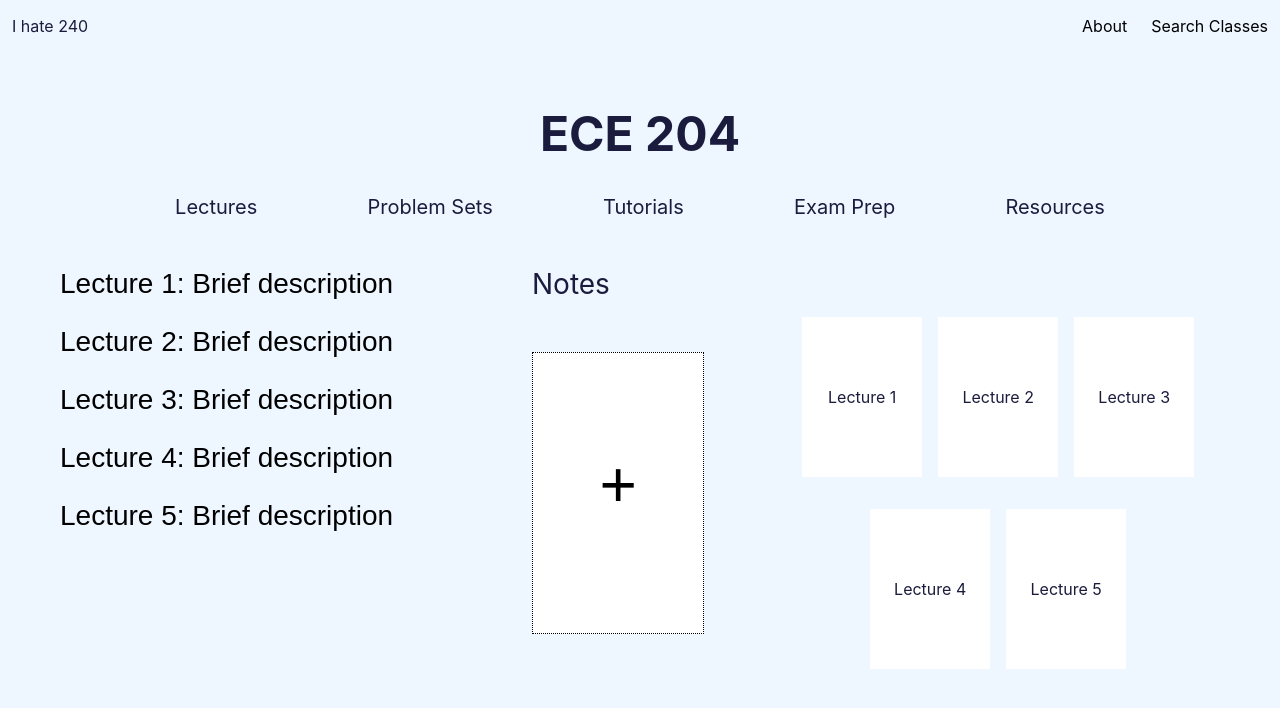
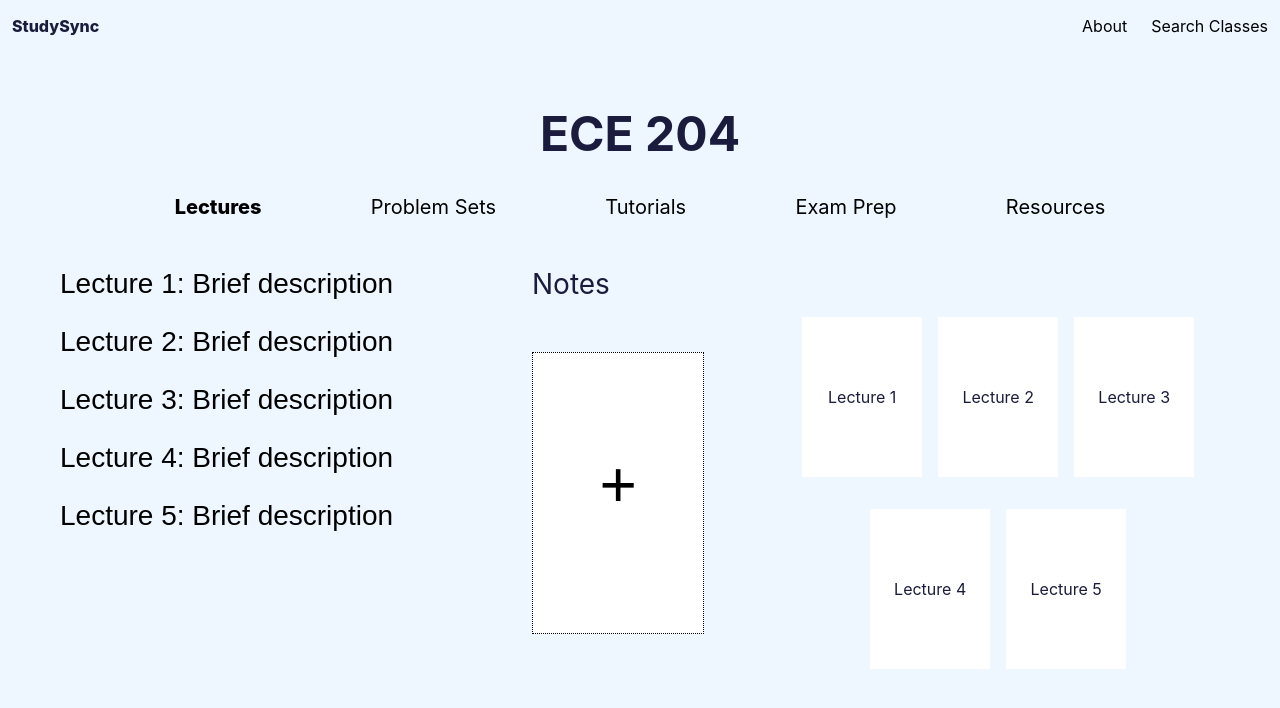
Before and after one commit to isabellehuangg/pset-collab, a React (Create React App) app in the folder client/: page /demo/class in a window 1280 px wide. Shown: the top 708 px of the page. Built offline with nearby package versions, Linux system fonts and the light colour scheme.

Commit message:
Logo, final styling

```diff
--- a/client/src/Components/DemoClass.js
+++ b/client/src/Components/DemoClass.js
@@ -42,11 +42,11 @@ const DemoClass = () => {
         <div className="Class">
             <h1 style={{ fontSize: '3rem' }}>ECE 204</h1>
             <div className="menu">
-                <div>Lectures</div>
-                <div>Problem Sets</div>
-                <div>Tutorials</div>
-                <div>Exam Prep</div>
-                <div>Resources</div>
+                <div className="menu-link" style={{ fontWeight: '800' }}>Lectures</div>
+                <div className="menu-link">Problem Sets</div>
+                <div className="menu-link">Tutorials</div>
+                <div className="menu-link">Exam Prep</div>
+                <div className="menu-link">Resources</div>
             </div>
             <div className="content">
                 <div className="filenames" style={{ display: 'flex', flexDirection: 'column', alignItems: 'flex-start', gap: '1.5rem' }}>
--- a/client/src/Components/Navbar.js
+++ b/client/src/Components/Navbar.js
@@ -4,7 +4,7 @@ const Navbar = () => {
     return (
         <div className="Navbar">
             <div className="Logo_Name">
-                <p>I hate 240</p>
+                <p style={{ fontWeight: '800' }}>StudySync</p>
             </div>
             <div className="Links">
                 <a className="link" href="/">About</a>
--- a/client/src/index.css
+++ b/client/src/index.css
@@ -28,14 +28,14 @@ code {
   gap: 1.5rem;
 }
 
-.link {
+.link, .menu-link {
   cursor: pointer;
   transition-duration: 70ms;
   color: black;
   text-decoration: none;
 }
 
-.link:hover {
+.link:hover, .menu-link:hover {
   transform: scale(1.04);
 }
 
@@ -238,7 +238,6 @@ input:focus {
 .file {
   background-color: transparent;
   border: none;
-
 }
 
 .file:hover, .addFile:hover, .upload:hover {
```
